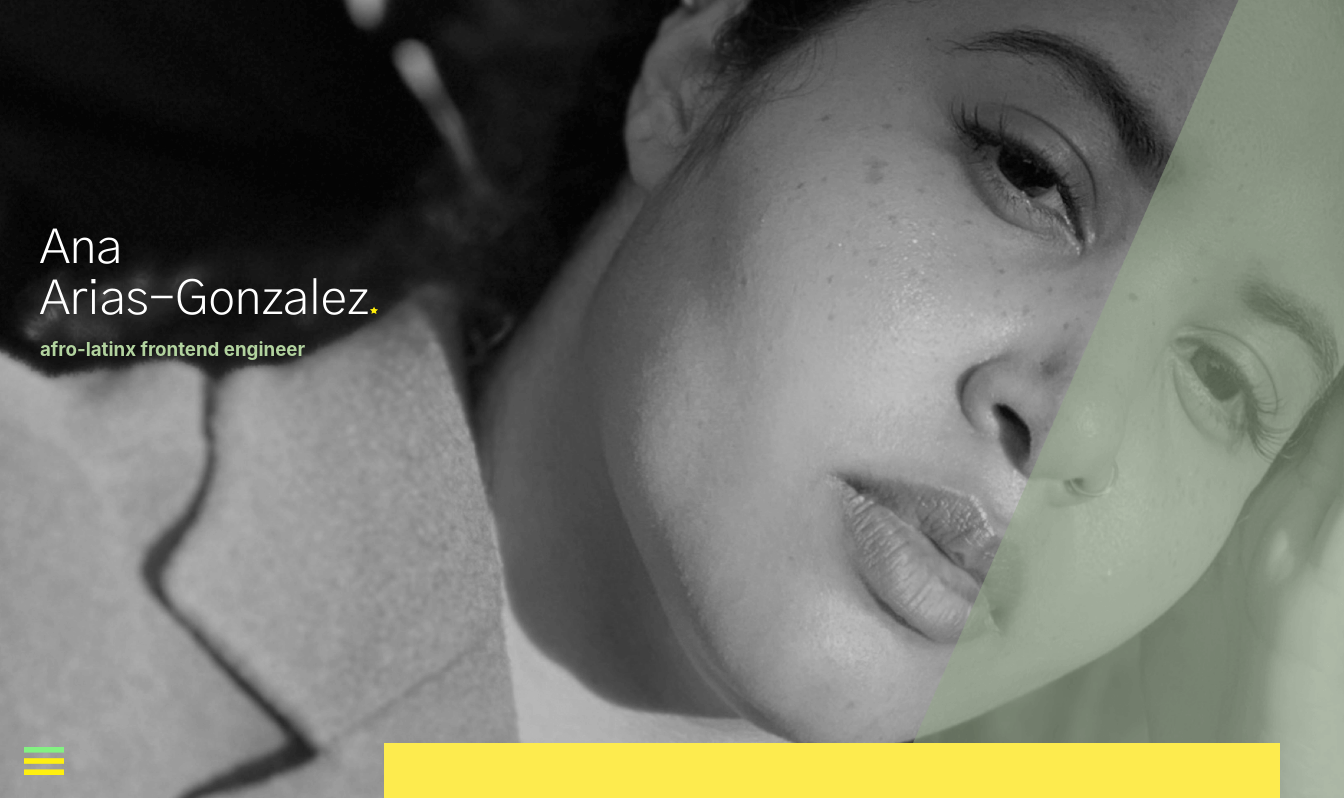
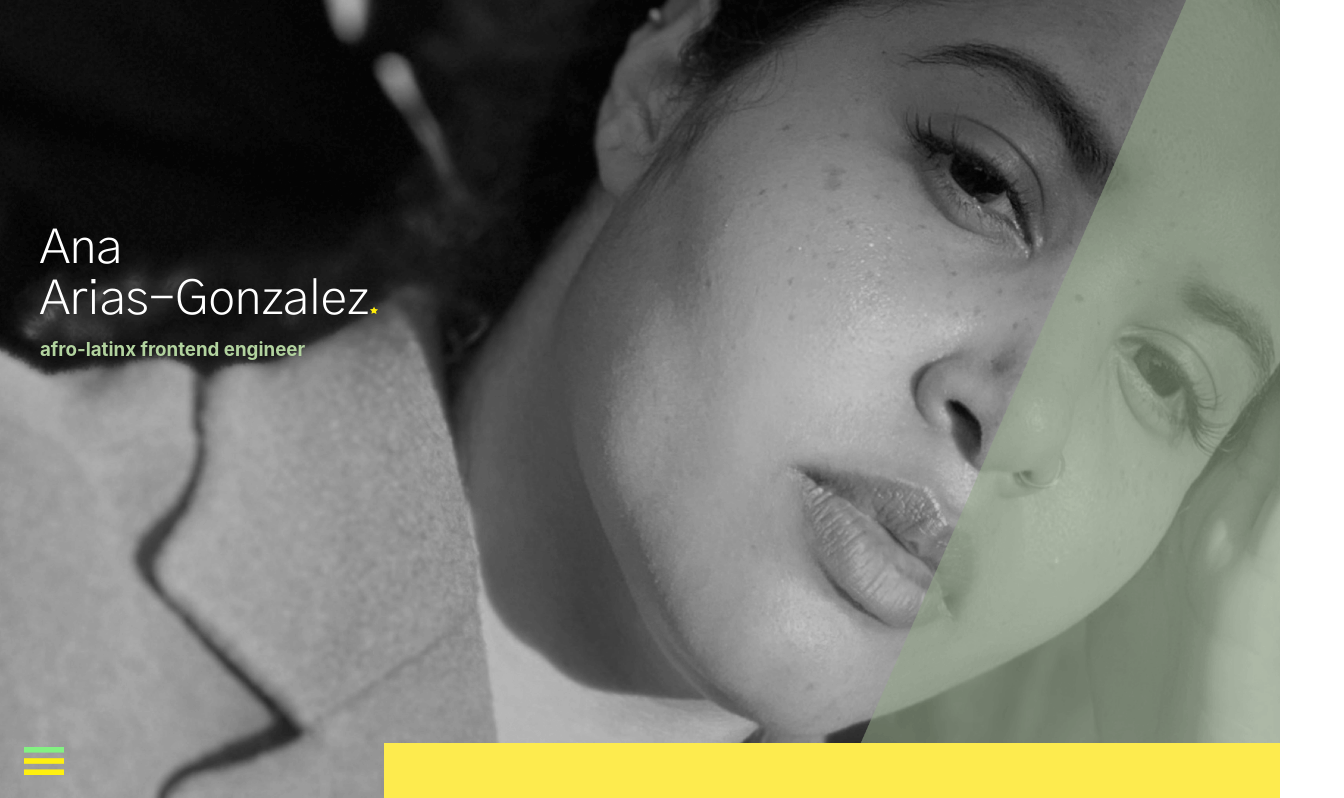
Before and after one commit to aariasgonz21/ananas-dot-dev, a React (Create React App) app: page / in a window 1280 px wide. Shown: the top 798 px of the page, 1344 px wide, since content can reach past the window. Built offline with nearby package versions, Linux system fonts and the light colour scheme.

Commit message:
i still dk man

```diff
--- a/src/stylesheets/home.scss
+++ b/src/stylesheets/home.scss
@@ -5,7 +5,7 @@
 /**** VARIABLES ****/
 $info-phone: "only screen and (max-width: 430px)";
 $info-tablet: "only screen and (min-width: 431px) and (max-width: 1025px)";
-$width: 105%;
+$width: -webkit-fill-available;
 $height: 100vh;
 $head-font: 'Gothic A1', serif;
 $text-font: 'Source Sans Pro', sans-serif;
@@ -48,13 +48,14 @@ h1{
 
 /*** MEDIA QUERIES ***/
 @media #{$info-phone} {
-  #home {
+  .home {
     background-position: center;
   }
   .name {
     font-size: 2vh;
     margin:28vh 0 0 2vh;
   }
+
   .title{
     margin: 2.5vh 0 0 2.3vh;
     font-size: 2vh;
```
